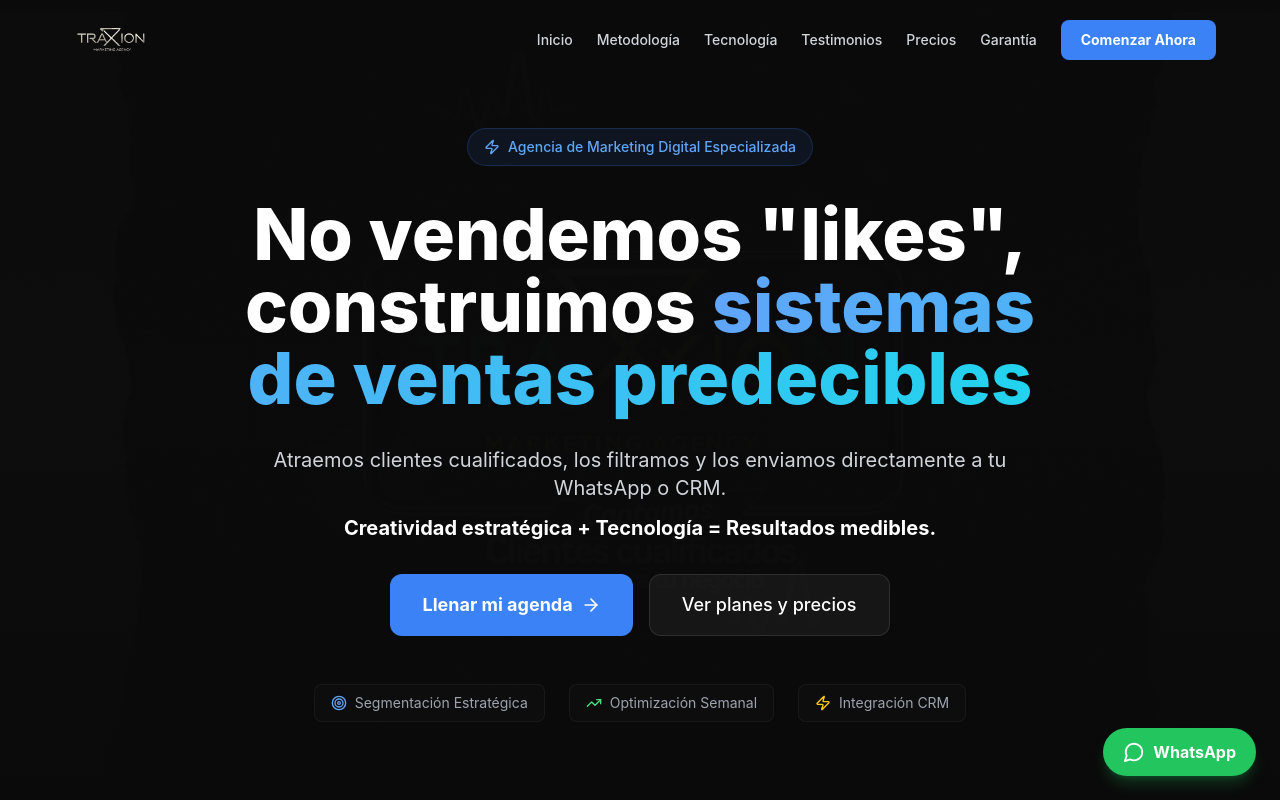
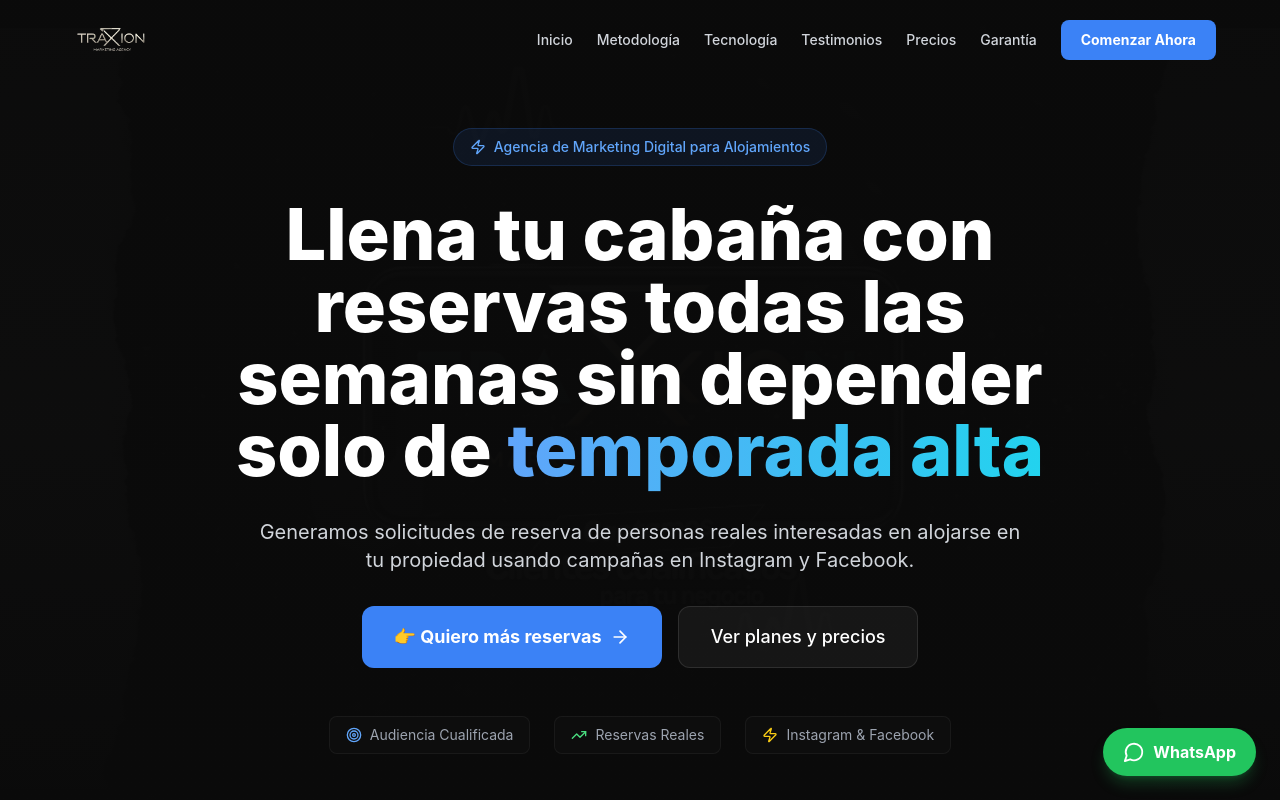
Before and after one commit to Traxiondigital/traxion-web., a Next.js app: page / in a window 1280 px wide. Shown: the top 800 px of the page. Built offline with nearby package versions, Linux system fonts and the light colour scheme.

Commit message:
Content: Update hero for cabin reservations niche

```diff
--- a/app/components/hero-section.tsx
+++ b/app/components/hero-section.tsx
@@ -11,7 +11,7 @@ export default function HeroSection() {
       <div className="absolute inset-0 z-0">
         <Image
           src="/images/traxion-marketing-agency-cover.png"
-          alt="Traxion Marketing Agency - Captamos clientes cualificados para tu negocio"
+          alt="Traxion Marketing Agency - Generamos reservas para cabañas y alojamientos"
           fill
           className="object-cover opacity-15"
           priority
@@ -27,17 +27,16 @@ export default function HeroSection() {
         >
           <div className="inline-flex items-center gap-2 px-4 py-2 rounded-full bg-blue-500/10 border border-blue-500/20 text-blue-400 text-sm font-medium mb-8">
             <Zap size={16} />
-            Agencia de Marketing Digital Especializada
+            Agencia de Marketing Digital para Alojamientos
           </div>
 
           <h1 className="text-5xl sm:text-6xl lg:text-7xl font-extrabold leading-tight mb-8">
-            No vendemos "likes", construimos{' '}
-            <span className="text-gradient">sistemas de ventas predecibles</span>
+            Llena tu cabaña con reservas todas las semanas sin depender solo de{' '}
+            <span className="text-gradient">temporada alta</span>
           </h1>
 
           <p className="text-lg sm:text-xl text-gray-300 mb-8 max-w-3xl leading-relaxed mx-auto">
-            Atraemos clientes cualificados, los filtramos y los enviamos directamente a tu WhatsApp o CRM.
-            <strong className="text-white block mt-3">Creatividad estratégica + Tecnología = Resultados medibles.</strong>
+            Generamos solicitudes de reserva de personas reales interesadas en alojarse en tu propiedad usando campañas en Instagram y Facebook.
           </p>
 
           <div className="flex flex-col sm:flex-row gap-4 justify-center mb-12">
@@ -45,7 +44,7 @@ export default function HeroSection() {
               href="#formulario"
               className="inline-flex items-center justify-center gap-2 px-8 py-4 bg-blue-500 hover:bg-blue-600 text-white font-bold text-lg rounded-xl transition-all hover:shadow-xl hover:shadow-blue-500/25 hover:scale-[1.02]"
             >
-              Llenar mi agenda
+              👉 Quiero más reservas
               <ArrowRight size={20} />
             </a>
             <a
@@ -59,15 +58,15 @@ export default function HeroSection() {
           <div className="flex flex-wrap gap-4 sm:gap-6 text-sm text-gray-400 justify-center">
             <div className="flex items-center gap-2 bg-dark-800/50 px-4 py-2 rounded-lg border border-white/5">
               <Target size={16} className="text-blue-400" />
-              Segmentación Estratégica
+              Audiencia Cualificada
             </div>
             <div className="flex items-center gap-2 bg-dark-800/50 px-4 py-2 rounded-lg border border-white/5">
               <TrendingUp size={16} className="text-green-400" />
-              Optimización Semanal
+              Reservas Reales
             </div>
             <div className="flex items-center gap-2 bg-dark-800/50 px-4 py-2 rounded-lg border border-white/5">
               <Zap size={16} className="text-yellow-400" />
-              Integración CRM
+              Instagram & Facebook
             </div>
           </div>
         </motion.div>
```
